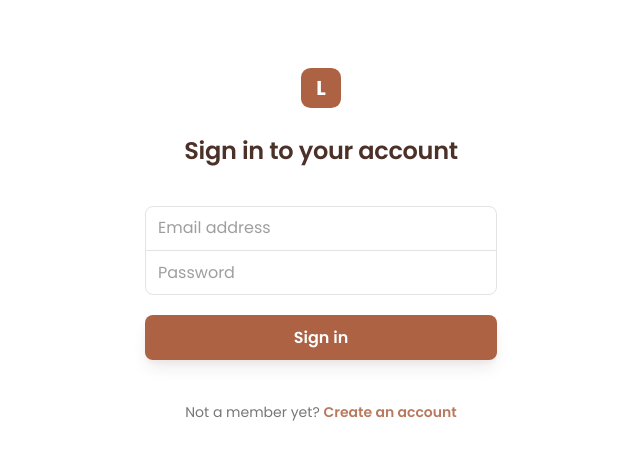
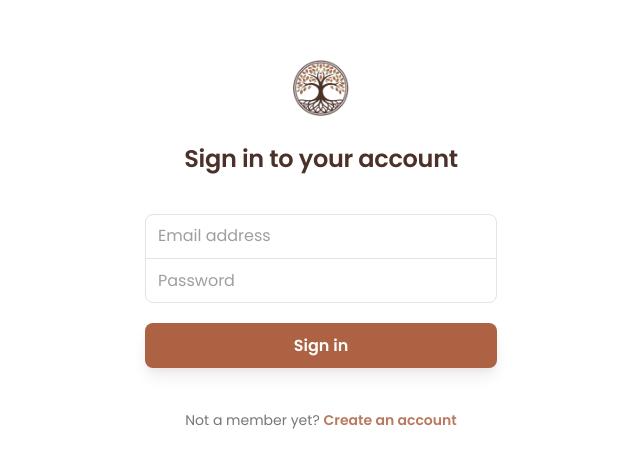
Before and after one commit to samklepdev/liah-learning, a React (Vite) app in the folder frontend/: page /subjects in a window 1280 px wide. Shown: the part 154-622 px from the top of the page, without its empty margins (319-959 px from the left). Built offline with nearby package versions, Linux system fonts and the light colour scheme; no server answers.

Commit message:
feat(web): add LIAH tree logo to login page and top nav (#14)
Replace the placeholder "L" letter marks on the auth screen and app
shell navbar with the actual brand logo.

Co-authored-by: Claude Sonnet 5 <noreply@anthropic.com>

```diff
--- a/frontend/src/App.css
+++ b/frontend/src/App.css
@@ -33,16 +33,11 @@
 }
 
 .auth-mark {
-  display: grid;
-  place-items: center;
-  width: 2.5rem;
-  height: 2.5rem;
+  display: block;
+  width: 3.5rem;
+  height: 3.5rem;
   margin: 0 auto;
-  border-radius: 0.6rem;
-  font-size: 1.25rem;
-  font-weight: 700;
-  color: var(--on-accent);
-  background: var(--accent);
+  object-fit: contain;
 }
 
 .auth-head h1 {
@@ -458,15 +453,10 @@ button.primary { padding: 0.6rem 1rem; border-radius: 0.5rem; cursor: pointer; }
 }
 
 .topnav-mark {
-  display: grid;
-  place-items: center;
-  width: 1.65rem;
-  height: 1.65rem;
-  border-radius: 0.4rem;
-  font-size: 0.85rem;
-  font-weight: 700;
-  color: var(--on-accent);
-  background: var(--accent);
+  display: block;
+  width: 1.75rem;
+  height: 1.75rem;
+  object-fit: contain;
 }
 
 .topnav-right { margin-left: auto; display: flex; align-items: center; gap: 0.75rem; }
--- a/frontend/src/auth/LoginForm.tsx
+++ b/frontend/src/auth/LoginForm.tsx
@@ -1,4 +1,5 @@
 import { useState, type SubmitEvent } from 'react';
+import liahLogo from '../assets/liah-logo.png';
 import { MIN_PASSWORD_LENGTH } from './api';
 import { useAuth } from './useAuth';
 
@@ -29,9 +30,7 @@ export function LoginForm() {
     <div className="auth-page">
       <div className="auth-card">
         <header className="auth-head">
-          <span className="auth-mark" aria-hidden="true">
-            L
-          </span>
+          <img src={liahLogo} alt="LIAH Learning" className="auth-mark" />
           <h1>{mode === 'login' ? 'Sign in to your account' : 'Create your account'}</h1>
         </header>
 
--- a/frontend/src/shell/AppShell.tsx
+++ b/frontend/src/shell/AppShell.tsx
@@ -1,4 +1,5 @@
 import { Link, Outlet, useLocation, useNavigate } from 'react-router';
+import liahLogo from '../assets/liah-logo.png';
 import { useAuth } from '../auth/useAuth';
 import type { CatalogContext } from '../quiz/useCatalog';
 import { AccountMenu } from './AccountMenu';
@@ -80,9 +81,7 @@ export function AppShell() {
         </button>
 
         <Link to="/subjects" className="topnav-brand">
-          <span className="topnav-mark" aria-hidden="true">
-            L
-          </span>
+          <img src={liahLogo} alt="" className="topnav-mark" />
           LIAH Learning
         </Link>
 
```
Also changed, not shown: frontend/src/assets/liah-logo.png (added).
